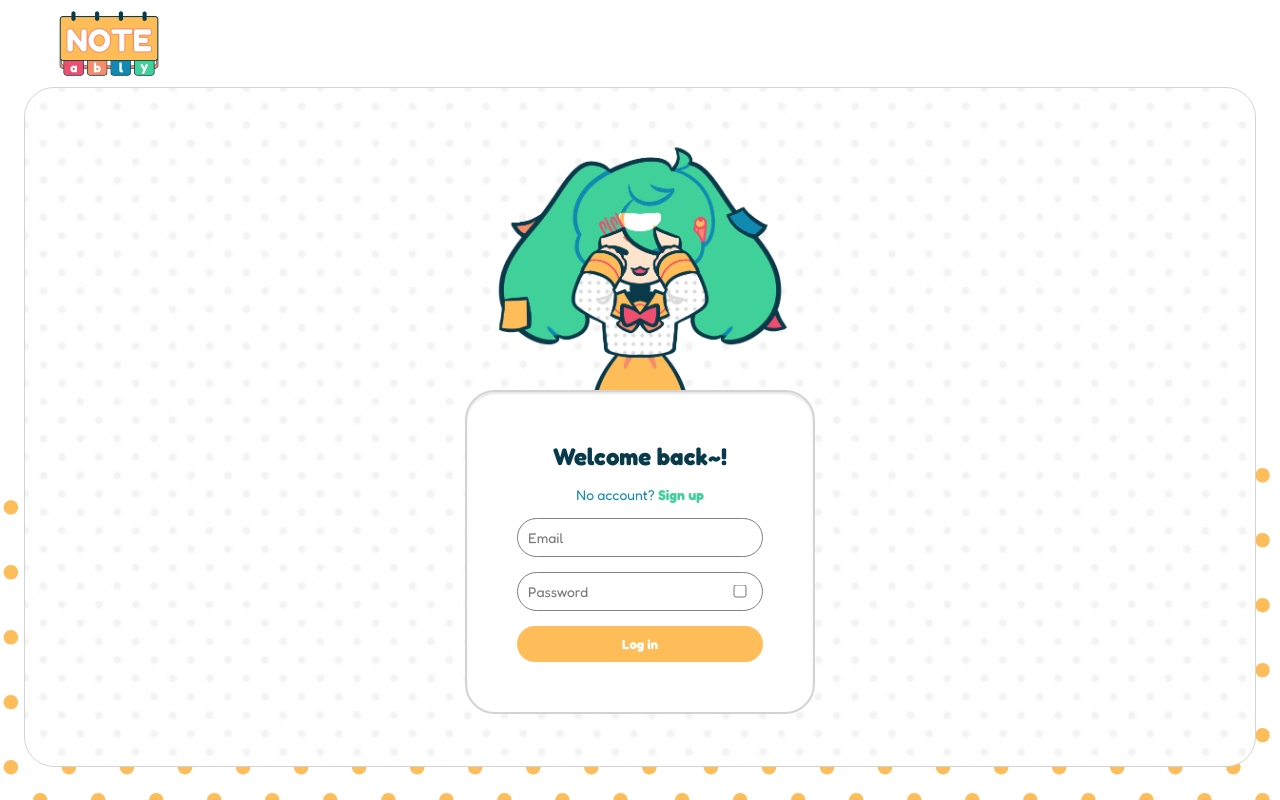
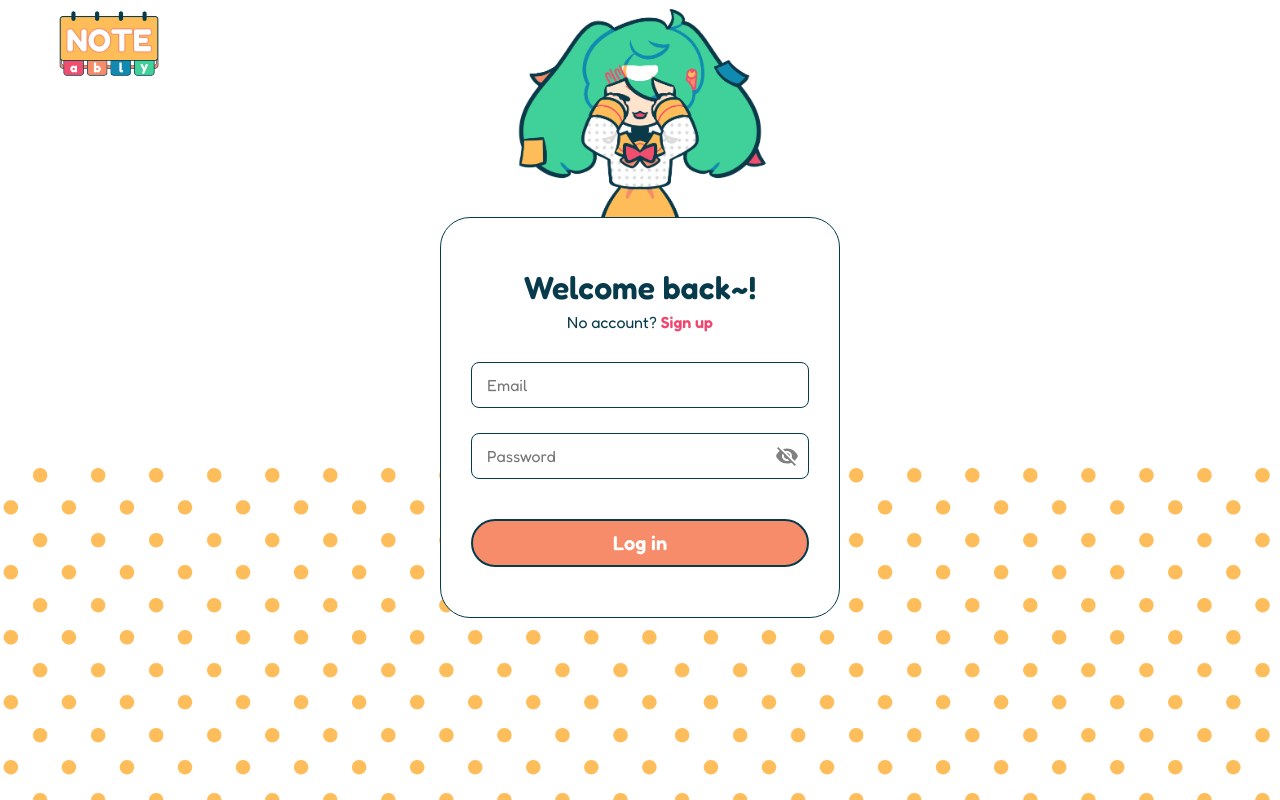
Before and after one commit to nyxxolotl/NOTEably, a React (Create React App) app in the folder Noteably-main/frontend/noteably/: page /login in a window 1280 px wide. Built offline with nearby package versions, Linux system fonts and the light colour scheme.

Commit message:
NEW Login Page

```diff
--- a/Noteably-main/frontend/noteably/src/pages/Login/Login.css
+++ b/Noteably-main/frontend/noteably/src/pages/Login/Login.css
@@ -1,30 +1,35 @@
+.login-header {
+    display: flex;
+    padding: 5px 30px;
+    background: transparent;
+    z-index: 0 !important;
+    width: 100%;
+    margin-top: -20px;
+}
+
 .login-container {
     display: flex;
     flex-direction: column;
-    justify-content: center;
     align-items: center;
-    border: 1px solid lightgray; /* Border style */
-    border-radius: 30px; /* Rounded corners */
-    padding: 20px; /* Inner padding */
-    background-image: url('../../assets/polkadot.png');
-    background-size: cover; /*  Ensure background image fills the area */
-    box-sizing: border-box; /* Ensure padding and border are included in size */
-    overflow: hidden; /* Prevent overflow */
-    z-index: 0; /* Ensure it's behind other elements */
     position: relative;
     min-height: 85vh;
 }
 
+/* MIKU OO EE OO */
+.password-image {
+    width: 300px;
+    height: auto;
+    margin-top: -170px;
+}
+
 .login-card {
     background-color: white;
-    padding: 50px;
+    padding: 50px 30px;
     border-radius: 12px;
-    width: 350px;
-    box-shadow: inset 0 2px 2px rgba(0, 0, 0, 0.1);
+    width: 400px;
     text-align: center;
-    z-index: 2; /* Position above the background */
-    border: 2px solid lightgray; /* Border style */
-    border-radius: 30px; /* Rounded corners */
+    border: 1px solid var(--darkblue);
+    border-radius: 30px;
     display: flex;
     flex-direction: column;
     gap: 15px;
@@ -33,25 +38,26 @@
     color: var(--darkblue);
 }
 
+.login-card h1 {
+    font-weight: 600;
+    margin-bottom: -10px;
+}
+
 .login-card p {
-    font-size: 14px;
-    color: var(--blue);
+    font-size: 16px;
+    color: var(--darkblue);
+    margin-bottom: 10px;
 }
 
 .login-card a {
     text-decoration: none;
-    color: var(--green);
-    font-weight: bold;
+    color: var(--red);
+    font-weight: 600;
 }
 
-
-/* MIKU OO EE OO */
-.password-image {
-    width: 350px;
-    height: auto;
-    margin-top: -100px;
+.login-card a:hover {
+    color: var(--orange);
 }
-
 
 .login-form {
     display: flex;
@@ -61,12 +67,14 @@
 }
 
 .login-form input {
-    padding: 10px;
     width: 100%;
-    border: 1px solid gray;
-    border-radius: 25px;
-    font-size: 14px;
     box-sizing: border-box;
+    padding: 12px 15px;
+    margin: 5px 0;
+    border: 1px solid #073B4C;
+    border-radius: 8px;
+    font-size: 16px;
+    outline: none;
 }
 
 .password-container {
@@ -99,25 +107,26 @@
 }
 
 .login-button {
-    background-color: var(--yellow);
+    background-color: var(--orange);
     color: white;
-    border-radius: 25px;
-    padding: 10px;
-    font-weight: bold;
+    border-radius: 30px;
+    font-weight: 600;
     border: none;
     cursor: pointer;
     transition: background-color 0.3s;
     width: 100%;
+    margin-top: 20px;
+    padding: 10px;
+    font-size: 20px;
+    border: 2px solid var(--darkblue);
 }
 
 .login-button:hover {
-    background-color: var(--orange);
-    color: white;
+    transform: scale(1.05)
 }
 
 
 /* ALERT */
-
 .custom-alert {
     position: fixed;
     top: 20%;
--- a/Noteably-main/frontend/noteably/src/pages/Login/Login.jsx
+++ b/Noteably-main/frontend/noteably/src/pages/Login/Login.jsx
@@ -4,8 +4,8 @@ import axios from 'axios';
 import { API_ENDPOINTS } from '../../config/api';
 import { getStudentByStudentId } from '../../services/studentService';
 import './Login.css';
-import Header from '../../components/Header';
-
+import Visibility from '@mui/icons-material/Visibility';
+import VisibilityOff from '@mui/icons-material/VisibilityOff';
 
 const Login = () => {
     const [email, setEmail] = useState('');
@@ -112,16 +112,19 @@ const Login = () => {
 
     return (
         <div className="login-page">
-            <Header />
-
             <div className="login-container">
+                <header className="login-header">
+                    <Link to="/">
+                        <img src="/ASSETS/Sniglet.png" alt="Noteably Logo" className="logo" />
+                    </Link>
+                </header>
                 <img
                     src={imageUrl}
                     alt="Password visibility status"
                     className={`password-image ${animationPhase}`}
                 />
                 <div className="login-card">
-                    <h2>Welcome back~!</h2>
+                    <h1>Welcome back~!</h1>
                     <p>No account? <Link to="/register">Sign up</Link></p>
                     <form onSubmit={handleLogin} className="login-form">
                         <input
@@ -139,12 +142,11 @@ const Login = () => {
                                 onChange={(e) => setPassword(e.target.value)}
                                 required
                             />
-                            <input
-                                type="checkbox"
-                                className="show-password-checkbox"
-                                checked={showPassword}
-                                onChange={handleTogglePassword}
-                            />
+                            {showPassword ? (
+                                <Visibility onClick={handleTogglePassword} className="toggle-password-icon" style={{ color: 'gray', position: 'absolute', right: '10px', top: '50%', transform: 'translateY(-50%)', cursor: "pointer" }} />
+                            ) : (
+                                <VisibilityOff onClick={handleTogglePassword} className="toggle-password-icon" style={{ color: 'gray', position: 'absolute', right: '10px', top: '50%', transform: 'translateY(-50%)', cursor: "pointer" }} />
+                            )}
                         </div>
                         <button type="submit" className="login-button">Log in</button>
                     </form>
--- a/Noteably-main/frontend/noteably/src/pages/Register/Register.css
+++ b/Noteably-main/frontend/noteably/src/pages/Register/Register.css
@@ -41,7 +41,6 @@
 }
 
 .auth-title {
-  font-size: 28px;
   font-weight: 600;
   margin-bottom: 10px;
   text-align: left;
@@ -80,7 +79,7 @@
 }
 
 .register-button {
-  padding: 12px 20px;
+  padding: 10px;
   margin-top: 20px !important;
   font-size: 20px;
   color: white;
```
